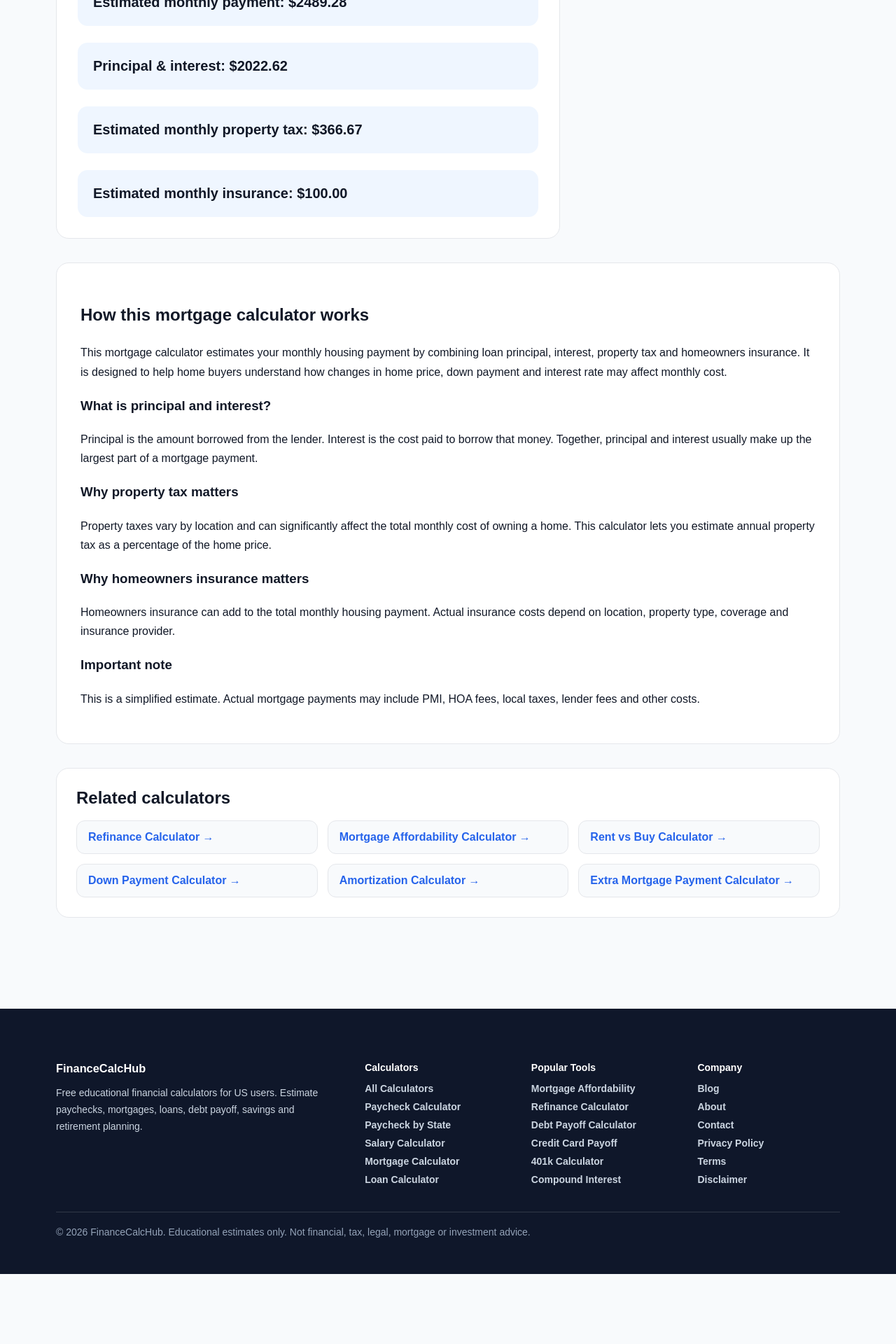
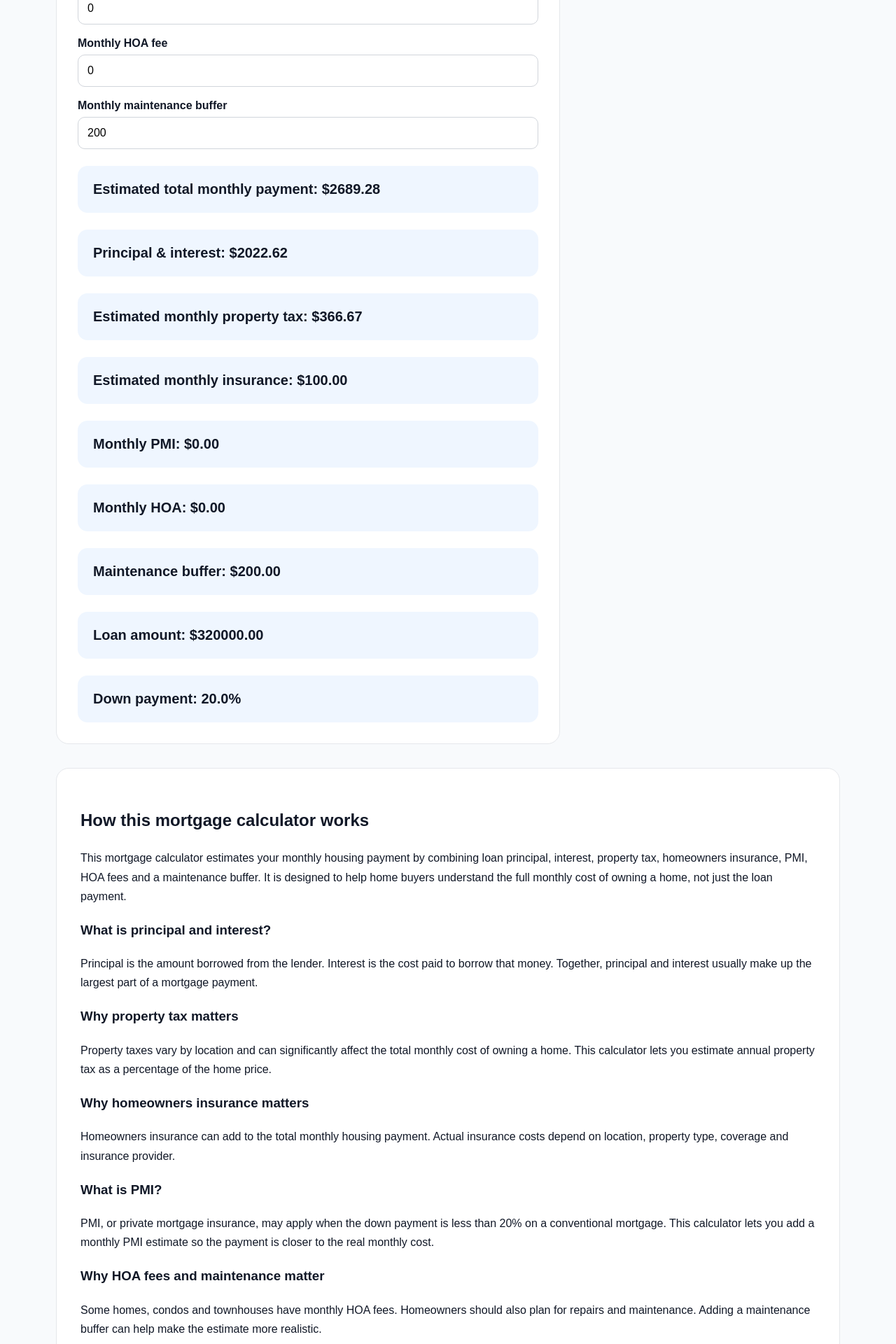
Before and after one commit to milicdejan94-ai/financecalchub, a Next.js app: page /calculators/mortgage in a window 1280 px wide. Shown: the part 880-2800 px from the top of the page at 70% size. Before the commit the page ends 2700 px from the top, so only its background shows below. Built offline with nearby package versions, Linux system fonts and the light colour scheme.

Commit message:
Improve mortgage calculator with PMI HOA and maintenance

```diff
--- a/app/calculators/mortgage/MortgageCalculatorClient.tsx
+++ b/app/calculators/mortgage/MortgageCalculatorClient.tsx
@@ -12,22 +12,39 @@ export default function MortgageCalculatorPage() {
   const [loanTerm, setLoanTerm] = useState(30);
   const [propertyTax, setPropertyTax] = useState(1.1);
   const [insurance, setInsurance] = useState(1200);
+  const [pmi, setPmi] = useState(0);
+  const [hoa, setHoa] = useState(0);
+  const [maintenance, setMaintenance] = useState(200);
 
-  const loanAmount = homePrice - downPayment;
+  const loanAmount = Math.max(homePrice - downPayment, 0);
   const monthlyRate = interestRate / 100 / 12;
   const totalPayments = loanTerm * 12;
 
   const principalAndInterest =
-    monthlyRate > 0
+    loanAmount > 0 && totalPayments > 0
+      ? monthlyRate > 0
         ? loanAmount *
           ((monthlyRate * Math.pow(1 + monthlyRate, totalPayments)) /
             (Math.pow(1 + monthlyRate, totalPayments) - 1))
-      : loanAmount / totalPayments;
+        : loanAmount / totalPayments
+      : 0;
 
   const monthlyPropertyTax = (homePrice * (propertyTax / 100)) / 12;
   const monthlyInsurance = insurance / 12;
+  const monthlyPmi = pmi;
+  const monthlyHoa = hoa;
+  const monthlyMaintenance = maintenance;
+
   const totalMonthlyPayment =
-    principalAndInterest + monthlyPropertyTax + monthlyInsurance;
+    principalAndInterest +
+    monthlyPropertyTax +
+    monthlyInsurance +
+    monthlyPmi +
+    monthlyHoa +
+    monthlyMaintenance;
+
+  const downPaymentPercent =
+    homePrice > 0 ? (downPayment / homePrice) * 100 : 0;
 
   return (
     <section className="section">
@@ -39,13 +56,15 @@ export default function MortgageCalculatorPage() {
             { label: 'Mortgage Calculator' },
           ]}
         />
+
         <p className="eyebrow">US mortgage calculator</p>
 
         <h1>Mortgage Calculator</h1>
 
         <p>
           Estimate your monthly mortgage payment including principal, interest,
-          property tax and homeowners insurance.
+          property tax, homeowners insurance, PMI, HOA fees and a maintenance
+          buffer.
         </p>
 
         <AdBanner slot="mortgage-top" />
@@ -111,8 +130,35 @@ export default function MortgageCalculatorPage() {
             />
           </div>
 
+          <div className="input-group">
+            <label>Monthly PMI</label>
+            <input
+              type="number"
+              value={pmi}
+              onChange={(e) => setPmi(Number(e.target.value))}
+            />
+          </div>
+
+          <div className="input-group">
+            <label>Monthly HOA fee</label>
+            <input
+              type="number"
+              value={hoa}
+              onChange={(e) => setHoa(Number(e.target.value))}
+            />
+          </div>
+
+          <div className="input-group">
+            <label>Monthly maintenance buffer</label>
+            <input
+              type="number"
+              value={maintenance}
+              onChange={(e) => setMaintenance(Number(e.target.value))}
+            />
+          </div>
+
           <div className="result">
-            Estimated monthly payment: ${totalMonthlyPayment.toFixed(2)}
+            Estimated total monthly payment: ${totalMonthlyPayment.toFixed(2)}
           </div>
 
           <div className="result">
@@ -126,6 +172,22 @@ export default function MortgageCalculatorPage() {
           <div className="result">
             Estimated monthly insurance: ${monthlyInsurance.toFixed(2)}
           </div>
+
+          <div className="result">Monthly PMI: ${monthlyPmi.toFixed(2)}</div>
+
+          <div className="result">Monthly HOA: ${monthlyHoa.toFixed(2)}</div>
+
+          <div className="result">
+            Maintenance buffer: ${monthlyMaintenance.toFixed(2)}
+          </div>
+
+          <div className="result">
+            Loan amount: ${loanAmount.toFixed(2)}
+          </div>
+
+          <div className="result">
+            Down payment: {downPaymentPercent.toFixed(1)}%
+          </div>
         </div>
 
         <AdBanner slot="mortgage-middle" />
@@ -135,9 +197,10 @@ export default function MortgageCalculatorPage() {
 
           <p>
             This mortgage calculator estimates your monthly housing payment by
-            combining loan principal, interest, property tax and homeowners
-            insurance. It is designed to help home buyers understand how changes
-            in home price, down payment and interest rate may affect monthly cost.
+            combining loan principal, interest, property tax, homeowners
+            insurance, PMI, HOA fees and a maintenance buffer. It is designed to
+            help home buyers understand the full monthly cost of owning a home,
+            not just the loan payment.
           </p>
 
           <h3>What is principal and interest?</h3>
@@ -164,11 +227,29 @@ export default function MortgageCalculatorPage() {
             insurance provider.
           </p>
 
+          <h3>What is PMI?</h3>
+
+          <p>
+            PMI, or private mortgage insurance, may apply when the down payment is
+            less than 20% on a conventional mortgage. This calculator lets you add
+            a monthly PMI estimate so the payment is closer to the real monthly
+            cost.
+          </p>
+
+          <h3>Why HOA fees and maintenance matter</h3>
+
+          <p>
+            Some homes, condos and townhouses have monthly HOA fees. Homeowners
+            should also plan for repairs and maintenance. Adding a maintenance
+            buffer can help make the estimate more realistic.
+          </p>
+
           <h3>Important note</h3>
 
           <p>
-            This is a simplified estimate. Actual mortgage payments may include
-            PMI, HOA fees, local taxes, lender fees and other costs.
+            This calculator is a simplified educational estimate. Actual mortgage
+            payments may vary based on lender fees, escrow rules, local taxes,
+            PMI, HOA fees, insurance premiums and loan terms.
           </p>
         </div>
 
```
Lines whose indentation alone changed are shown as unchanged.
